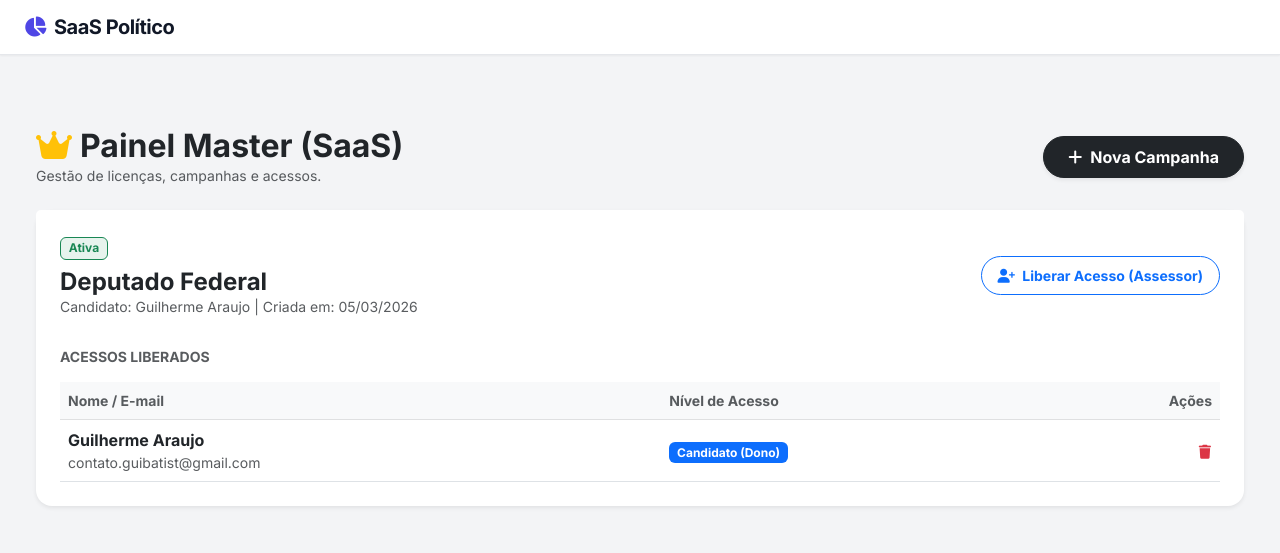
After one commit to guibatist/app-candidatos, a Flask app: page /master/dashboard in a window 1280 px wide. The commit adds this page. Shown: the top 553 px of the page. Run offline with Flask 3, Linux system fonts and the light colour scheme; some libraries are stand-ins or nearby versions.

Commit message:
feat(infra): provisionamento master, segurança via hashing e injeção dinâmica de permissões multi-tenant

```diff
--- /dev/null
+++ b/app/routes/superadmin.py
@@ -0,0 +1,139 @@
+import os
+import json
+import time
+from flask import Blueprint, render_template, request, session, redirect, url_for, flash
+from werkzeug.security import generate_password_hash
+
+# Blueprint limpa (o prefixo '/master' agora é injetado pelo __init__.py)
+superadmin_bp = Blueprint('superadmin', __name__)
+
+# Configuração de Caminhos Absolutos
+base_dir = os.path.dirname(os.path.dirname(os.path.abspath(__file__)))
+PATH_CAMPANHAS = os.path.join(base_dir, 'data', 'campanhas.json')
+PATH_USUARIOS = os.path.join(base_dir, 'data', 'usuarios.json')
+
+# Funções Auxiliares
+def load_json(path):
+    if os.path.exists(path):
+        with open(path, 'r', encoding='utf-8') as f:
+            return json.load(f)
+    return []
+
+def save_json(path, data):
+    with open(path, 'w', encoding='utf-8') as f:
+        json.dump(data, f, indent=4, ensure_ascii=False)
+
+def is_superadmin():
+    # Comente a linha real e retorne True temporariamente
+    # return session.get('role') == 'superadmin'
+    return True
+
+# ==========================================
+# ROTAS DO PAINEL MASTER
+# ==========================================
+
+@superadmin_bp.route('/dashboard')
+def painel_geral():
+    if not is_superadmin():
+        flash('Acesso negado.', 'danger')
+        return redirect(url_for('auth.login'))
+
+    campanhas = load_json(PATH_CAMPANHAS)
+    usuarios = load_json(PATH_USUARIOS)
+
+    for camp in campanhas:
+        camp['usuarios'] = [u for u in usuarios if str(u.get('cliente_id')) == str(camp.get('id'))]
+
+    # CRIAMOS O OBJETO QUE O SEU BASE.HTML ESTÁ PEDINDO
+    # Ajuste os nomes dos campos de acordo com o que o seu base.html pede
+    permissoes_mock = {
+        "permite_mapa": True,
+        "permite_equipe": True,
+        "permite_bi": True
+    }
+
+    # ENVIAMOS 'permissoes' PARA O TEMPLATE
+    return render_template('superadmin/dashboard.html',
+                           campanhas=campanhas,
+                           permissoes=permissoes_mock)
+
+@superadmin_bp.route('/campanhas/nova', methods=['POST'])
+def criar_campanha():
+    if not is_superadmin():
+        return redirect(url_for('auth.login'))
+
+    nome_campanha = request.form.get('nome_campanha')
+    nome_candidato = request.form.get('nome_candidato')
+    email_candidato = request.form.get('email_candidato')
+
+    campanhas = load_json(PATH_CAMPANHAS)
+    usuarios = load_json(PATH_USUARIOS)
+
+    campanha_id = f"camp_{int(time.time())}"
+
+    nova_campanha = {
+        "id": campanha_id,
+        "nome_campanha": nome_campanha,
+        "candidato_nome": nome_candidato,
+        "status": "ativo",
+        "data_criacao": time.strftime("%d/%m/%Y")
+    }
+    campanhas.append(nova_campanha)
+    save_json(PATH_CAMPANHAS, campanhas)
+
+    novo_usuario_candidato = {
+        "id": f"usr_{int(time.time())}",
+        "cliente_id": campanha_id,
+        "nome": nome_candidato,
+        "email": email_candidato,
+        "role": "candidato",
+        "senha": generate_password_hash("Mudar@123"),
+        "precisa_trocar_senha": True
+    }
+    usuarios.append(novo_usuario_candidato)
+    save_json(PATH_USUARIOS, usuarios)
+
+    flash('Campanha criada! Senha inicial: Mudar@123', 'success')
+    return redirect(url_for('superadmin.painel_geral'))
+
+@superadmin_bp.route('/campanhas/<campanha_id>/assessores', methods=['POST'])
+def adicionar_assessor(campanha_id):
+    if not is_superadmin():
+        return redirect(url_for('auth.login'))
+
+    nome = request.form.get('nome')
+    email = request.form.get('email')
+    cargo = request.form.get('cargo', 'Assessor')
+    meta_apoiadores = request.form.get('meta_apoiadores', 50)
+
+    usuarios = load_json(PATH_USUARIOS)
+
+    novo_assessor = {
+        "id": f"usr_{int(time.time())}",
+        "cliente_id": str(campanha_id),
+        "nome": nome,
+        "email": email,
+        "role": "assessor",
+        "cargo": cargo,
+        "meta_apoiadores": int(meta_apoiadores),
+        "senha": generate_password_hash("Acesso@123"),
+        "precisa_trocar_senha": True
+    }
+    usuarios.append(novo_assessor)
+    save_json(PATH_USUARIOS, usuarios)
+
+    flash(f'Acesso criado para {nome}. Senha inicial: Acesso@123', 'success')
+    return redirect(url_for('superadmin.painel_geral'))
+
+@superadmin_bp.route('/usuarios/<usuario_id>/excluir', methods=['POST'])
+def excluir_usuario(usuario_id):
+    if not is_superadmin():
+        return redirect(url_for('auth.login'))
+
+    usuarios = load_json(PATH_USUARIOS)
+    usuarios_restantes = [u for u in usuarios if str(u.get('id')) != str(usuario_id)]
+
+    save_json(PATH_USUARIOS, usuarios_restantes)
+    flash('Acesso revogado com sucesso.', 'warning')
+
+    return redirect(url_for('superadmin.painel_geral'))
--- a/app/templates/base.html
+++ b/app/templates/base.html
@@ -6,148 +6,61 @@
     <title>SaaS Político | Gestão Estratégica</title>
     <script src="https://cdn.jsdelivr.net/npm/sweetalert2@11"></script>
     <link href="https://fonts.googleapis.com/css2?family=Inter:wght@300;400;500;600;700&display=swap" rel="stylesheet">
-
     <link href="https://cdn.jsdelivr.net/npm/bootstrap@5.3.0/dist/css/bootstrap.min.css" rel="stylesheet">
-
     <link rel="stylesheet" href="https://cdnjs.cloudflare.com/ajax/libs/font-awesome/6.4.0/css/all.min.css">
 
     <style>
-        body {
-            font-family: 'Inter', sans-serif;
-            background-color: #f3f4f6; /* Fundo cinza bem claro, estilo Vercel */
-            color: #1f2937;
-        }
-
-        /* Navbar Superior (Header) */
-        .topbar {
-            background-color: #ffffff;
-            border-bottom: 1px solid #e5e7eb;
-            box-shadow: 0 1px 2px 0 rgba(0, 0, 0, 0.05);
-            padding: 12px 0;
-        }
-        .topbar-brand {
-            font-weight: 700;
-            font-size: 1.25rem;
-            color: #111827;
-            text-decoration: none;
-            letter-spacing: -0.5px;
-        }
-        .topbar-brand i { color: #4f46e5; } /* Detalhe na logo */
-
-        /* Menu Lateral (Sidebar) */
-        .sidebar {
-            background-color: #ffffff;
-            border-right: 1px solid #e5e7eb;
-            min-height: calc(100vh - 65px);
-            padding: 24px 16px;
-        }
-        .list-group-item {
-            border: none;
-            padding: 10px 16px;
-            color: #4b5563;
-            font-weight: 500;
-            border-radius: 8px !important;
-            margin-bottom: 6px;
-            transition: all 0.2s ease;
-            display: flex;
-            align-items: center;
-            gap: 12px;
-        }
-        .list-group-item:hover {
-            background-color: #f3f4f6;
-            color: #111827;
-        }
-        .list-group-item.active {
-            background-color: #4f46e5; /* Roxo SaaS (Indigo) */
-            color: #ffffff;
-        }
-
-        /* Cards (Os blocos brancos) */
-        .card {
-            border: none;
-            border-radius: 12px;
-            box-shadow: 0 4px 6px -1px rgba(0, 0, 0, 0.1), 0 2px 4px -1px rgba(0, 0, 0, 0.06);
-            background-color: #ffffff;
-        }
-        .card-header {
-            background-color: transparent;
-            border-bottom: 1px solid #e5e7eb;
-            padding: 16px 20px;
-            font-weight: 600;
-            color: #111827;
-        }
-
-        /* Botões */
-        .btn {
-            border-radius: 8px;
-            font-weight: 500;
-            padding: 8px 16px;
-            transition: all 0.2s;
-        }
-        .btn-primary {
-            background-color: #4f46e5;
-            border-color: #4f46e5;
-        }
-        .btn-primary:hover {
-            background-color: #4338ca;
-            border-color: #4338ca;
-        }
-
-        /* Tabelas */
-        .table { margin-bottom: 0; }
-        .table th {
-            font-weight: 600;
-            color: #6b7280;
-            background-color: #f9fafb;
-            border-bottom: 1px solid #e5e7eb;
-            text-transform: uppercase;
-            font-size: 0.75rem;
-            letter-spacing: 0.05em;
-            padding: 12px 16px;
-        }
-        .table td {
-            vertical-align: middle;
-            color: #374151;
-            padding: 16px;
-            border-bottom: 1px solid #e5e7eb;
-        }
+        body { font-family: 'Inter', sans-serif; background-color: #f3f4f6; color: #1f2937; }
+        .topbar { background-color: #ffffff; border-bottom: 1px solid #e5e7eb; box-shadow: 0 1px 2px 0 rgba(0, 0, 0, 0.05); padding: 12px 0; }
+        .topbar-brand { font-weight: 700; font-size: 1.25rem; color: #111827; text-decoration: none; letter-spacing: -0.5px; }
+        .topbar-brand i { color: #4f46e5; }
+        .sidebar { background-color: #ffffff; border-right: 1px solid #e5e7eb; min-height: calc(100vh - 65px); padding: 24px 16px; }
+        .list-group-item { border: none; padding: 10px 16px; color: #4b5563; font-weight: 500; border-radius: 8px !important; margin-bottom: 6px; transition: all 0.2s ease; display: flex; align-items: center; gap: 12px; }
+        .list-group-item:hover { background-color: #f3f4f6; color: #111827; }
+        .list-group-item.active { background-color: #4f46e5; color: #ffffff; }
+        .card { border: none; border-radius: 12px; box-shadow: 0 4px 6px -1px rgba(0, 0, 0, 0.1), 0 2px 4px -1px rgba(0, 0, 0, 0.06); background-color: #ffffff; }
+        .btn { border-radius: 8px; font-weight: 500; padding: 8px 16px; transition: all 0.2s; }
+        .btn-primary { background-color: #4f46e5; border-color: #4f46e5; }
     </style>
 </head>
-
 
 <body>
 
     <header class="topbar sticky-top">
         <div class="container-fluid px-4 d-flex justify-content-between align-items-center">
-            <a href="/crm/" class="topbar-brand">
+            <a href="/" class="topbar-brand">
                 <i class="fa-solid fa-chart-pie me-2"></i>SaaS Político
             </a>
             <div class="d-flex align-items-center gap-3">
-                <span class="text-muted text-sm"><i class="fa-regular fa-user me-2"></i>{{ usuario_logado.email if usuario_logado }}</span>
+                {% if session.user_id %}
+                    <span class="text-muted text-sm"><i class="fa-regular fa-user me-2"></i>{{ session.nome }}</span>
                     <a href="/auth/logout" class="btn btn-sm btn-outline-secondary">Sair</a>
+                {% endif %}
             </div>
         </div>
     </header>
 
     <div class="container-fluid">
         <div class="row">
+            {% if session.user_id %}
             <div class="col-md-2 p-0 sidebar d-none d-md-block">
                 <div class="list-group">
-                    <a href="/crm/" class="list-group-item text-decoration-none">
+
+                    {% if session.role != 'superadmin' %}
+                        <a href="/crm/" class="list-group-item text-decoration-none {% if request.endpoint == 'crm.dashboard_index' %}active{% endif %}">
                             <i class="fa-solid fa-house w-20px"></i> Dashboard
                         </a>
-
-                    <a href="/crm/apoiadores" class="list-group-item text-decoration-none">
+                        <a href="/crm/apoiadores" class="list-group-item text-decoration-none {% if request.endpoint == 'crm.listar_apoiadores' %}active{% endif %}">
                             <i class="fa-solid fa-users w-20px"></i> Apoiadores
                         </a>
-
-                    <a href="/crm/equipe" class="list-group-item text-decoration-none">
+                        <a href="/crm/equipe" class="list-group-item text-decoration-none {% if request.endpoint == 'crm.listar_equipe' %}active{% endif %}">
                             <i class="fa-solid fa-users-gear w-20px"></i> Minha Equipe
                         </a>
+
                         <div class="mt-4 mb-2 px-3 text-uppercase text-muted" style="font-size: 0.7rem; font-weight: 600;">Estratégia</div>
 
                         {% if permissoes.permite_mapa %}
-                    <a href="/crm/mapa" class="list-group-item text-decoration-none">
+                        <a href="/crm/mapa" class="list-group-item text-decoration-none {% if request.endpoint == 'crm.mapa_bairros' %}active{% endif %}">
                             <i class="fa-solid fa-map-location-dot w-20px"></i> Mapa de Bairros
                         </a>
                         {% else %}
@@ -155,14 +68,28 @@
                             <i class="fa-solid fa-lock w-20px"></i> Mapa (Premium)
                         </a>
                         {% endif %}
+
+                    {% else %}
+                        <div class="px-3 mb-3">
+                            <span class="badge bg-dark text-white w-100 py-2">ADMIN MASTER</span>
+                        </div>
+                        <a href="/master/dashboard" class="list-group-item text-decoration-none active">
+                            <i class="fa-solid fa-rocket w-20px"></i> Campanhas
+                        </a>
+                        <a href="/master/dashboard" class="list-group-item text-decoration-none">
+                            <i class="fa-solid fa-file-invoice-dollar w-20px"></i> Faturamento
+                        </a>
+                    {% endif %}
                 </div>
             </div>
+            {% endif %}
 
-            <div class="col-md-10 p-4 pt-5">
+            <div class="{% if session.user_id %}col-md-10{% else %}col-12{% endif %} p-4 pt-5">
                 {% block content %}{% endblock %}
             </div>
         </div>
     </div>
+
     <script src="https://cdn.jsdelivr.net/npm/bootstrap@5.3.0/dist/js/bootstrap.bundle.min.js"></script>
 </body>
 </html>
--- /dev/null
+++ b/app/templates/superadmin/dashboard.html
@@ -0,0 +1,137 @@
+{% extends 'base.html' %}
+
+{% block content %}
+<div class="container-fluid py-4">
+    <div class="d-flex justify-content-between align-items-center mb-4">
+        <div>
+            <h2 class="fw-bold text-dark mb-0"><i class="fa-solid fa-crown text-warning me-2"></i>Painel Master (SaaS)</h2>
+            <p class="text-muted small mb-0">Gestão de licenças, campanhas e acessos.</p>
+        </div>
+        <button class="btn btn-dark rounded-pill px-4 fw-bold shadow-sm" data-bs-toggle="modal" data-bs-target="#modalNovaCampanha">
+            <i class="fa-solid fa-plus me-2"></i>Nova Campanha
+        </button>
+    </div>
+
+    <div class="row g-4">
+        {% for camp in campanhas %}
+        <div class="col-12">
+            <div class="card border-0 shadow-sm rounded-4">
+                <div class="card-header bg-white border-bottom-0 pt-4 px-4 d-flex justify-content-between align-items-center">
+                    <div>
+                        <span class="badge bg-success bg-opacity-10 text-success border border-success mb-2">Ativa</span>
+                        <h4 class="fw-bold text-dark mb-0">{{ camp.nome_campanha }}</h4>
+                        <p class="text-muted small mb-0">Candidato: {{ camp.candidato_nome }} | Criada em: {{ camp.data_criacao }}</p>
+                    </div>
+                    <button class="btn btn-outline-primary btn-sm rounded-pill px-3 fw-bold" data-bs-toggle="modal" data-bs-target="#modalNovoAssessor{{ camp.id }}">
+                        <i class="fa-solid fa-user-plus me-1"></i> Liberar Acesso (Assessor)
+                    </button>
+                </div>
+
+                <div class="card-body p-4">
+                    <h6 class="fw-bold text-muted text-uppercase small mb-3">Acessos Liberados</h6>
+                    <div class="table-responsive">
+                        <table class="table table-hover align-middle mb-0">
+                            <thead class="table-light">
+                                <tr>
+                                    <th class="text-muted small fw-bold">Nome / E-mail</th>
+                                    <th class="text-muted small fw-bold">Nível de Acesso</th>
+                                    <th class="text-muted small fw-bold text-end">Ações</th>
+                                </tr>
+                            </thead>
+                            <tbody>
+                                {% for usr in camp.usuarios %}
+                                <tr>
+                                    <td>
+                                        <div class="fw-bold text-dark">{{ usr.nome }}</div>
+                                        <div class="text-muted small">{{ usr.email }}</div>
+                                    </td>
+                                    <td>
+                                        {% if usr.role == 'candidato' %}
+                                            <span class="badge bg-primary">Candidato (Dono)</span>
+                                        {% else %}
+                                            <span class="badge bg-secondary">{{ usr.cargo }}</span>
+                                        {% endif %}
+                                    </td>
+                                    <td class="text-end">
+                                        <form action="{{ url_for('superadmin.excluir_usuario', usuario_id=usr.id) }}" method="POST" class="m-0" onsubmit="return confirm('Revogar acesso?');">
+                                            <button type="submit" class="btn btn-sm btn-link text-danger p-0"><i class="fa-solid fa-trash"></i></button>
+                                        </form>
+                                    </td>
+                                </tr>
+                                {% else %}
+                                <tr>
+                                    <td colspan="3" class="text-center text-muted small py-3">Nenhum acesso criado.</td>
+                                </tr>
+                                {% endfor %}
+                            </tbody>
+                        </table>
+                    </div>
+                </div>
+            </div>
+        </div>
+        {% else %}
+        <div class="col-12">
+            <div class="text-center py-5 border rounded-4 bg-white shadow-sm">
+                <i class="fa-solid fa-rocket text-muted mb-3" style="font-size: 3rem; opacity: 0.3;"></i>
+                <h5 class="fw-bold text-dark">Nenhum cliente cadastrado.</h5>
+                <button class="btn btn-dark rounded-pill px-4 fw-bold mt-2" data-bs-toggle="modal" data-bs-target="#modalNovaCampanha">Criar Primeira Campanha</button>
+            </div>
+        </div>
+        {% endfor %}
+    </div>
+</div>
+
+<div class="modal fade" id="modalNovaCampanha" tabindex="-1">
+    <div class="modal-dialog modal-dialog-centered">
+        <div class="modal-content border-0 shadow rounded-4">
+            <div class="modal-header border-0 bg-light">
+                <h5 class="modal-title fw-bold text-dark">Novo Cliente</h5>
+                <button type="button" class="btn-close" data-bs-dismiss="modal"></button>
+            </div>
+            <div class="modal-body p-4">
+                <form action="{{ url_for('superadmin.criar_campanha') }}" method="POST">
+                    <div class="mb-3">
+                        <label class="form-label small fw-bold text-muted">Campanha</label>
+                        <input type="text" name="nome_campanha" class="form-control bg-light border-0 py-2" required>
+                    </div>
+                    <div class="mb-3">
+                        <label class="form-label small fw-bold text-muted">Candidato</label>
+                        <input type="text" name="nome_candidato" class="form-control bg-light border-0 py-2" required>
+                    </div>
+                    <div class="mb-4">
+                        <label class="form-label small fw-bold text-muted">E-mail de Acesso</label>
+                        <input type="email" name="email_candidato" class="form-control bg-light border-0 py-2" required>
+                    </div>
+                    <button type="submit" class="btn btn-dark w-100 rounded-pill fw-bold py-2">Salvar e Gerar Acesso</button>
+                </form>
+            </div>
+        </div>
+    </div>
+</div>
+
+{% for camp in campanhas %}
+<div class="modal fade" id="modalNovoAssessor{{ camp.id }}" tabindex="-1">
+    <div class="modal-dialog modal-dialog-centered">
+        <div class="modal-content border-0 shadow rounded-4">
+            <div class="modal-header border-0 bg-light">
+                <h5 class="modal-title fw-bold text-dark">Acesso - {{ camp.nome_campanha }}</h5>
+                <button type="button" class="btn-close" data-bs-dismiss="modal"></button>
+            </div>
+            <div class="modal-body p-4">
+                <form action="{{ url_for('superadmin.adicionar_assessor', campanha_id=camp.id) }}" method="POST">
+                    <div class="mb-3">
+                        <label class="form-label small fw-bold text-muted">Nome do Assessor</label>
+                        <input type="text" name="nome" class="form-control bg-light border-0 py-2" required>
+                    </div>
+                    <div class="mb-3">
+                        <label class="form-label small fw-bold text-muted">E-mail de Acesso</label>
+                        <input type="email" name="email" class="form-control bg-light border-0 py-2" required>
+                    </div>
+                    <button type="submit" class="btn btn-primary w-100 rounded-pill fw-bold py-2 shadow-sm">Criar Acesso</button>
+                </form>
+            </div>
+        </div>
+    </div>
+</div>
+{% endfor %}
+{% endblock %}
--- a/app/utils/json_helper.py
+++ b/app/utils/json_helper.py
@@ -27,7 +27,7 @@ def save_data(table, data):
     with open(path, 'w', encoding='utf-8') as f: json.dump(data, f, indent=4)
 
 def filter_by_client(table, cliente_id):
-    return [item for item in load_data(table) if item.get('cliente_id') == int(cliente_id)]
+    return [item for item in load_data(table) if str(item.get('cliente_id')) == str(cliente_id)]
 
 # NOVAS FUNÇÕES:
 def get_next_id(table):
```
Also changed, not shown: app/__init__.py (+16 -18 lines), app/data/campanhas.json (added, +9 -0 lines), app/data/usuarios.json (+19 -1 lines), app/routes/__init__.py (+29 -0 lines), app/routes/auth.py (+53 -17 lines), app/routes/crm.py (+17 -2 lines), app/templates/auth/login.html (added, +56 -0 lines), app/templates/crm/equipe.html (+0 -45 lines). Lines whose indentation alone changed are shown as unchanged.
